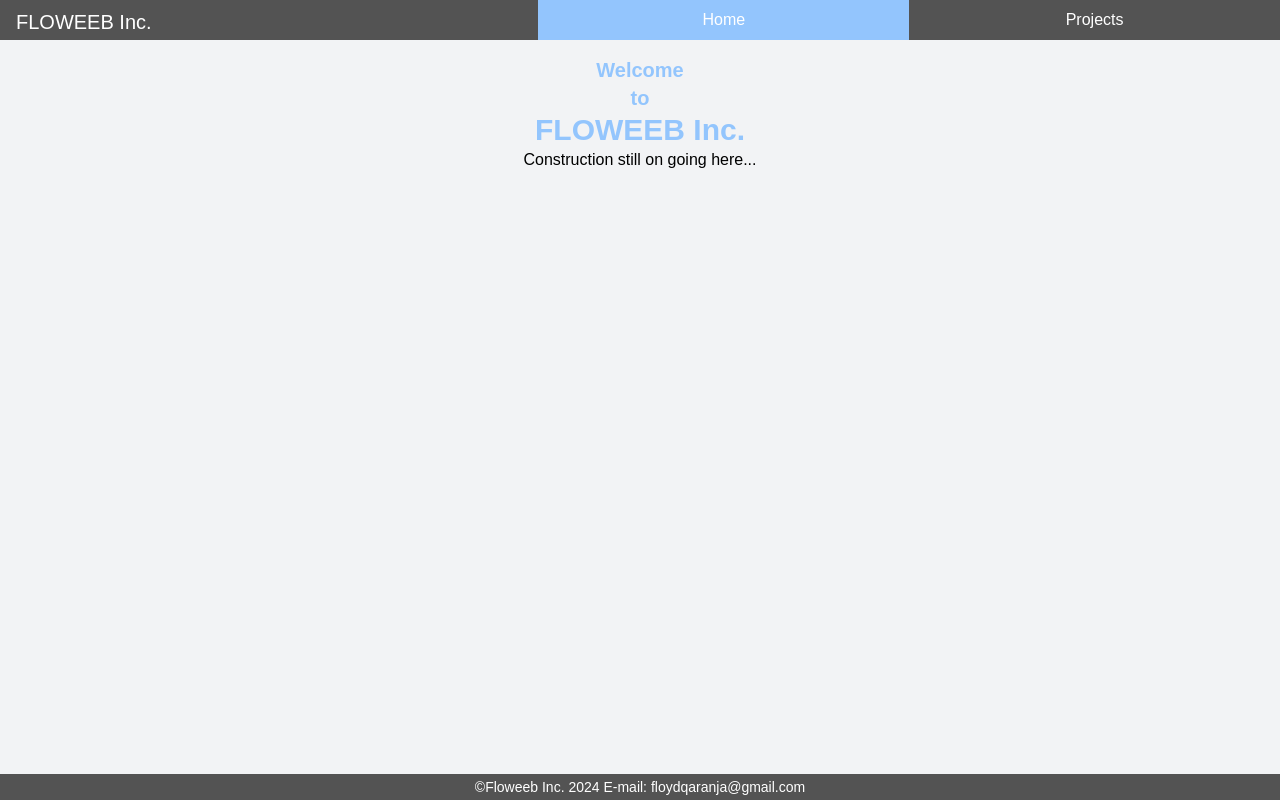
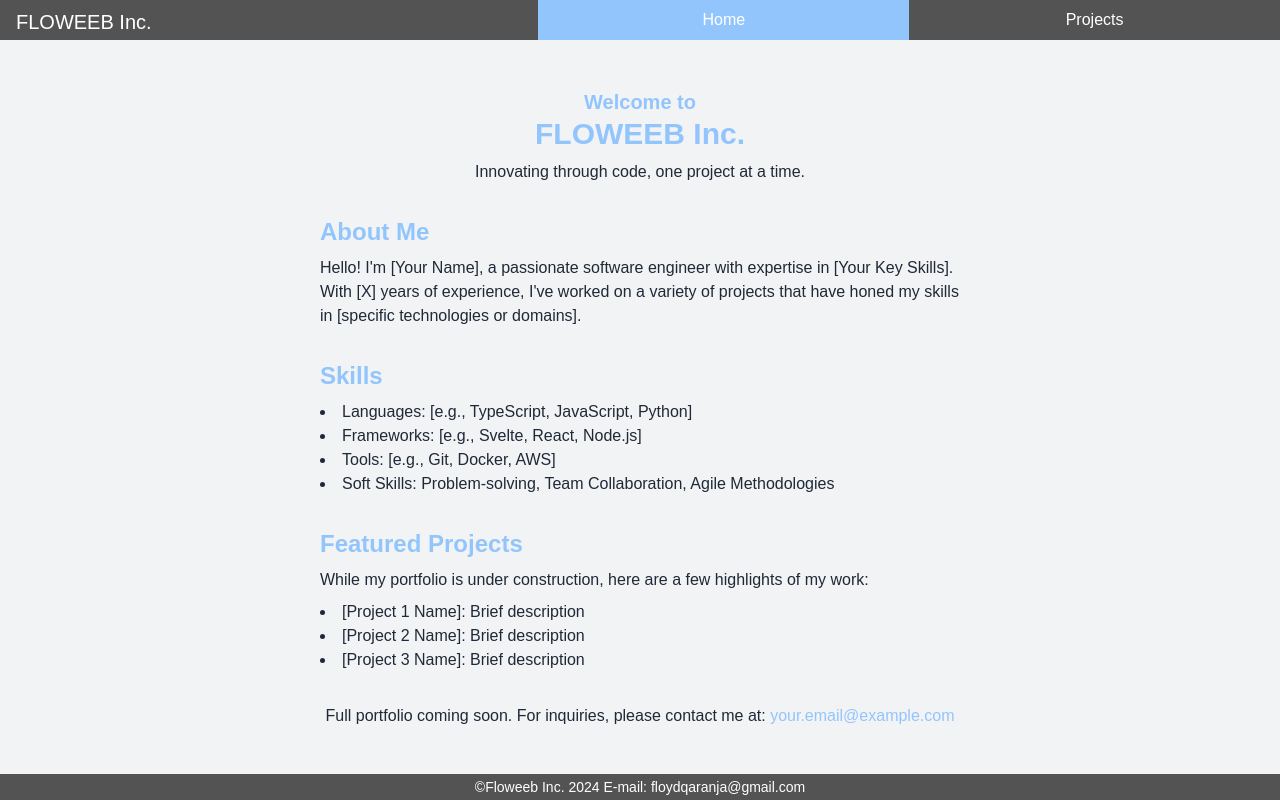
Before and after one commit to floweeb/floweeb.github.io, a SvelteKit app: page / in a window 1280 px wide. Built offline with nearby package versions, Linux system fonts and the light colour scheme.

Commit message:
boiler plate home page, with some animations

```diff
--- a/src/routes/+page.svelte
+++ b/src/routes/+page.svelte
@@ -1,8 +1,60 @@
-<div class="text-center">
-    <h1 class="text-center text-primary-active">
-        <span class="text-xl font-bold">Welcome <br> to </span>
+<script lang="ts">
+  import { fade, fly } from 'svelte/transition';
+
+    let ready: boolean = false;
+    let duration: number = 1000;
+    let default_delay: number = 300;
+  // Simulate content loading
+  setTimeout(() => {
+    ready = true;
+  }, 100);
+</script>
+
+{#if ready}
+  <div class="container mx-auto px-4 py-8 max-w-2xl">
+    <div class="text-center" in:fade={{ duration: duration }}>
+      <h1 class="text-primary-active">
+        <span class="text-xl font-bold">Welcome to</span>
         <br>
         <span class="text-3xl font-extrabold">FLOWEEB Inc.</span>
-    </h1>
-    <p>Construction still on going here...</p>
-</div>
+      </h1>
+      <p class="mt-2" in:fly={{ y: 20, duration: duration }}>Innovating through code, one project at a time.</p>
+    </div>
+
+    <div class="mt-8" in:fly={{ y: 20, duration: duration, delay: default_delay }}>
+      <h2 class="text-2xl font-bold text-primary-active">About Me</h2>
+      <p class="mt-2">Hello! I'm [Your Name], a passionate software engineer with expertise in [Your Key Skills]. With [X] years of experience, I've worked on a variety of projects that have honed my skills in [specific technologies or domains].</p>
+    </div>
+
+    <div class="mt-8" in:fly={{ y: 20, duration: duration, delay: default_delay * 2 }}>
+      <h2 class="text-2xl font-bold text-primary-active">Skills</h2>
+      <ul class="list-disc list-inside mt-2">
+        <li>Languages: [e.g., TypeScript, JavaScript, Python]</li>
+        <li>Frameworks: [e.g., Svelte, React, Node.js]</li>
+        <li>Tools: [e.g., Git, Docker, AWS]</li>
+        <li>Soft Skills: Problem-solving, Team Collaboration, Agile Methodologies</li>
+      </ul>
+    </div>
+
+    <div class="mt-8" in:fly={{ y: 20, duration: duration, delay: default_delay * 3 }}>
+      <h2 class="text-2xl font-bold text-primary-active">Featured Projects</h2>
+      <p class="mt-2">While my portfolio is under construction, here are a few highlights of my work:</p>
+      <ul class="list-disc list-inside mt-2">
+        <li>[Project 1 Name]: Brief description</li>
+        <li>[Project 2 Name]: Brief description</li>
+        <li>[Project 3 Name]: Brief description</li>
+      </ul>
+    </div>
+
+    <div class="mt-8 text-center" in:fade={{ duration: duration, delay: default_delay * 4 }}>
+      <p>Full portfolio coming soon. For inquiries, please contact me at: <a href="mailto:your.email@example.com" class="text-primary-active hover:underline">your.email@example.com</a></p>
+    </div>
+  </div>
+{/if}
+
+<style lang="postcss">
+  :global(body) {
+    @apply bg-gray-100 text-gray-800;
+  }
+
+</style>
```
